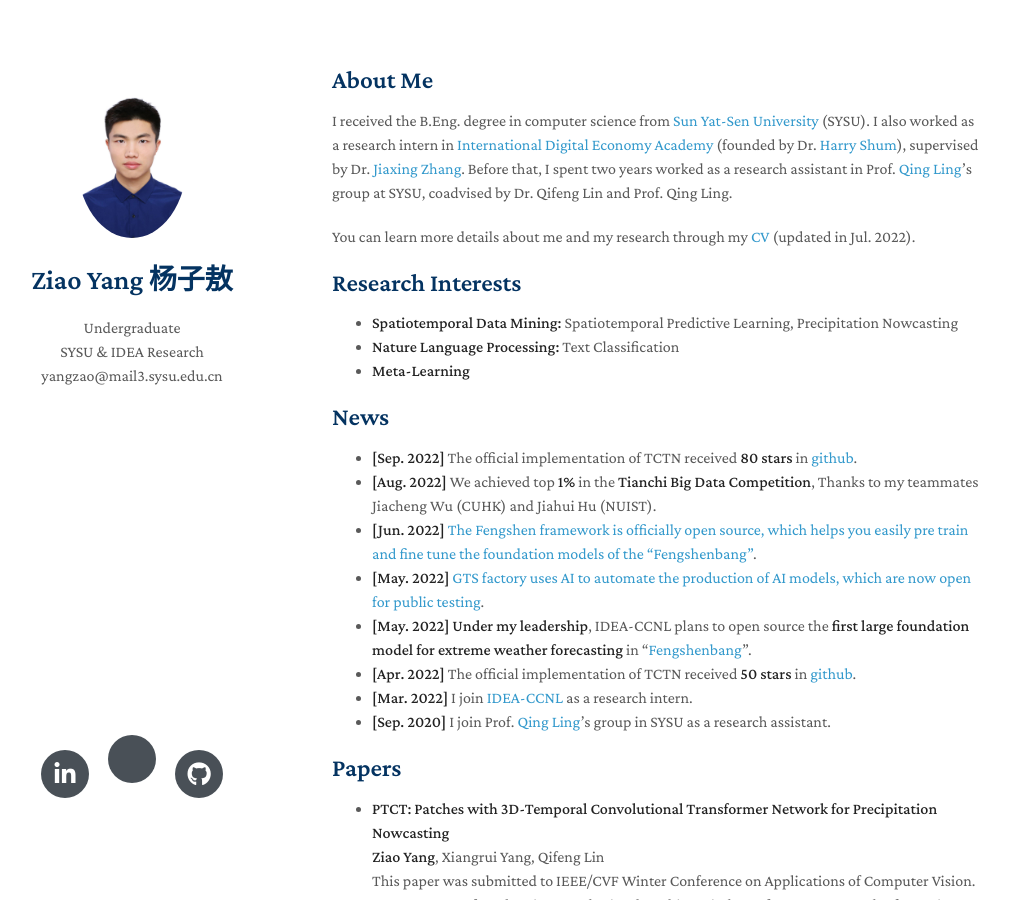
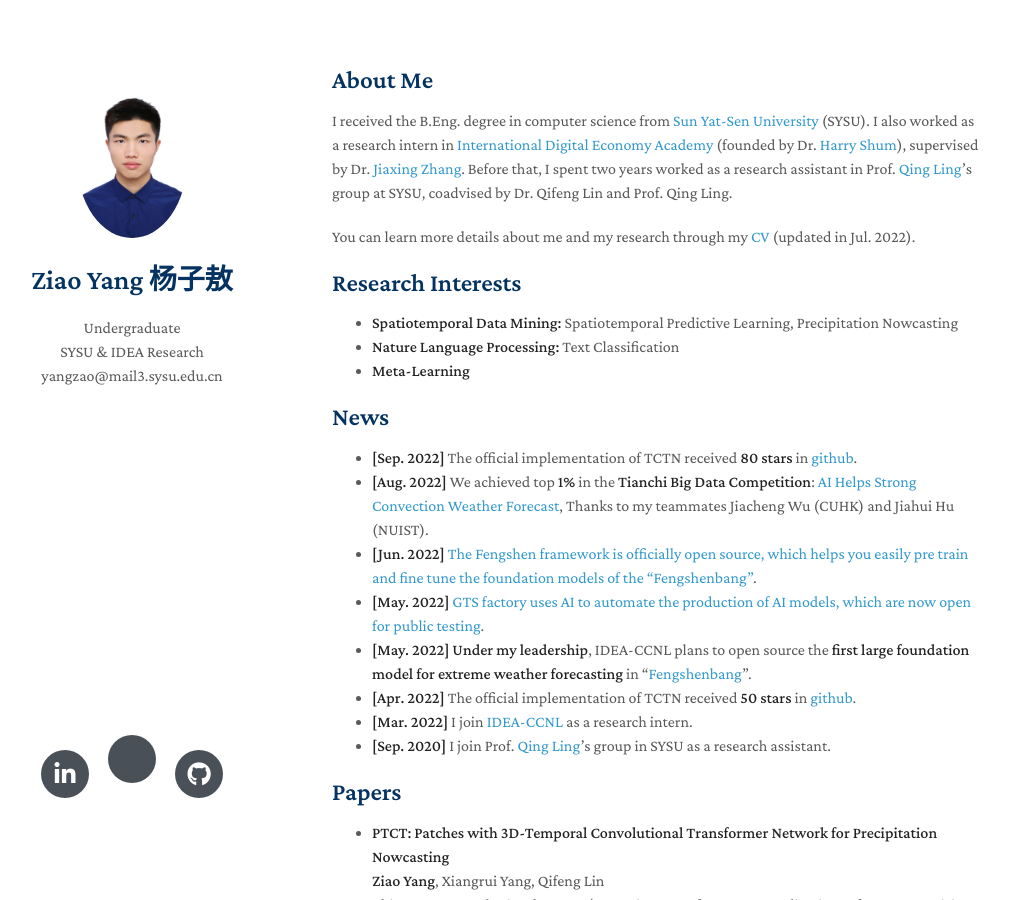
Before and after one commit to yangziao56/homepage, a Jekyll site: the page built from index.md, in a window 1280 px wide and 900 px high. Shown: the whole window, without its empty margins (138-1147 px from the left). Built offline with Jekyll 4.4.1, drawn with Linux system fonts in a browser that asks for light colours; nearby versions of some CDN libraries; a style sheet for code colours, icons or effects is not loaded; our own code applies the rules of GitHub Pages for plain Markdown files.

Commit message:
Update index.md
Signed-off-by: Ziao Yang <70676524+yangziao56@users.noreply.github.com>

```diff
--- a/index.md
+++ b/index.md
@@ -18,7 +18,7 @@ You can learn more details about me and my research through my [CV](https://gith
 ## News
 
 - **[Sep. 2022]** The official implementation of TCTN received **80 stars** in [github](https://github.com/yangziao56/TCTN-pytorch).
-- **[Aug. 2022]** We achieved top **1%** in the **Tianchi Big Data Competition**, Thanks to my teammates Jiacheng Wu (CUHK) and Jiahui Hu (NUIST).
+- **[Aug. 2022]** We achieved top **1%** in the **Tianchi Big Data Competition**: [AI Helps Strong Convection Weather Forecast](https://tianchi.aliyun.com/competition/entrance/531962/rankingList), Thanks to my teammates Jiacheng Wu (CUHK) and Jiahui Hu (NUIST).
 - **[Jun. 2022]** [The Fengshen framework is officially open source, which helps you easily pre train and fine tune the foundation models of the "Fengshenbang"](https://mp.weixin.qq.com/s/NtaEVMdTxzTJfVr-uQ419Q).
 - **[May. 2022]** [GTS factory uses AI to automate the production of AI models, which are now open for public testing](https://mp.weixin.qq.com/s/AFp22hzElkBmJD_VHW0njQ).
 - **[May. 2022]** **Under my leadership**, IDEA-CCNL plans to open source the **first large foundation model for extreme weather forecasting** in "[Fengshenbang](https://github.com/IDEA-CCNL/Fengshenbang-LM)".
```
